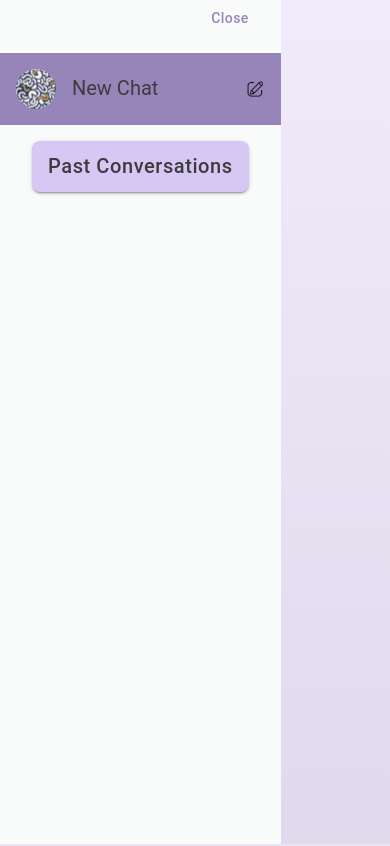
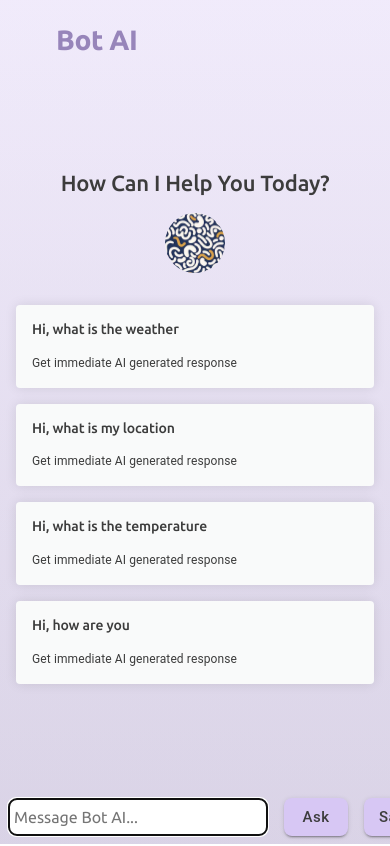
Before and after one commit to Mehulposh/BOTAI, a React (Vite) app: page / in a window 390 px wide. Shown: the top 846 px of the page. Built offline with nearby package versions, Linux system fonts and the light colour scheme; some icons are missing.

Commit message:
added media queries for sidemenu

```diff
--- a/src/App.jsx
+++ b/src/App.jsx
@@ -24,7 +24,15 @@ function App() {
             height={'100vh'}
             sx={{
               bgcolor: 'primary.white',
+              '@media (max-width: 900px)': {
+                width: '70%',
+                transform: menuOpen ? 'translateX(0)' : 'translateX(-100%)',
+                transition: 'transform 400ms ease',
+              },
             }}
+            position={{ xs: 'fixed', md: 'relative' }}
+            zIndex={{ xs: 9999, md: 1 }}
+
           >
             <SideMenu
               setChat={setChat}
--- a/src/components/SideMenu/SideMenu.jsx
+++ b/src/components/SideMenu/SideMenu.jsx
@@ -6,7 +6,7 @@ import Bot from '../../assets/aiImage.svg';
 
 
 function SideMenu({closeMenu, setChat}){
-    const isMobile = useMediaQuery('(max-width: 900px');
+    const isMobile = useMediaQuery('(max-width: 900px)');
 
     return (
         <Stack
```
